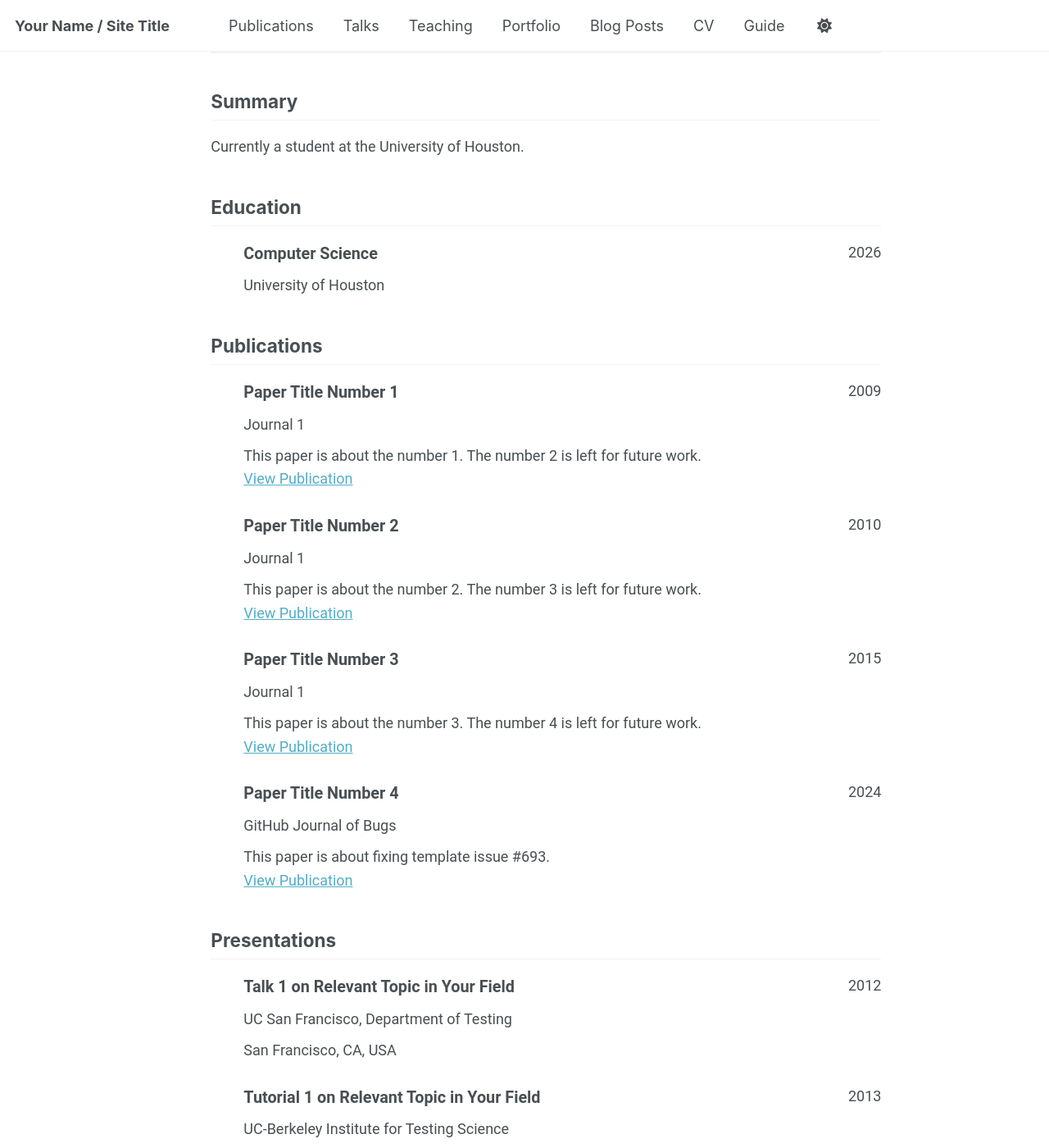
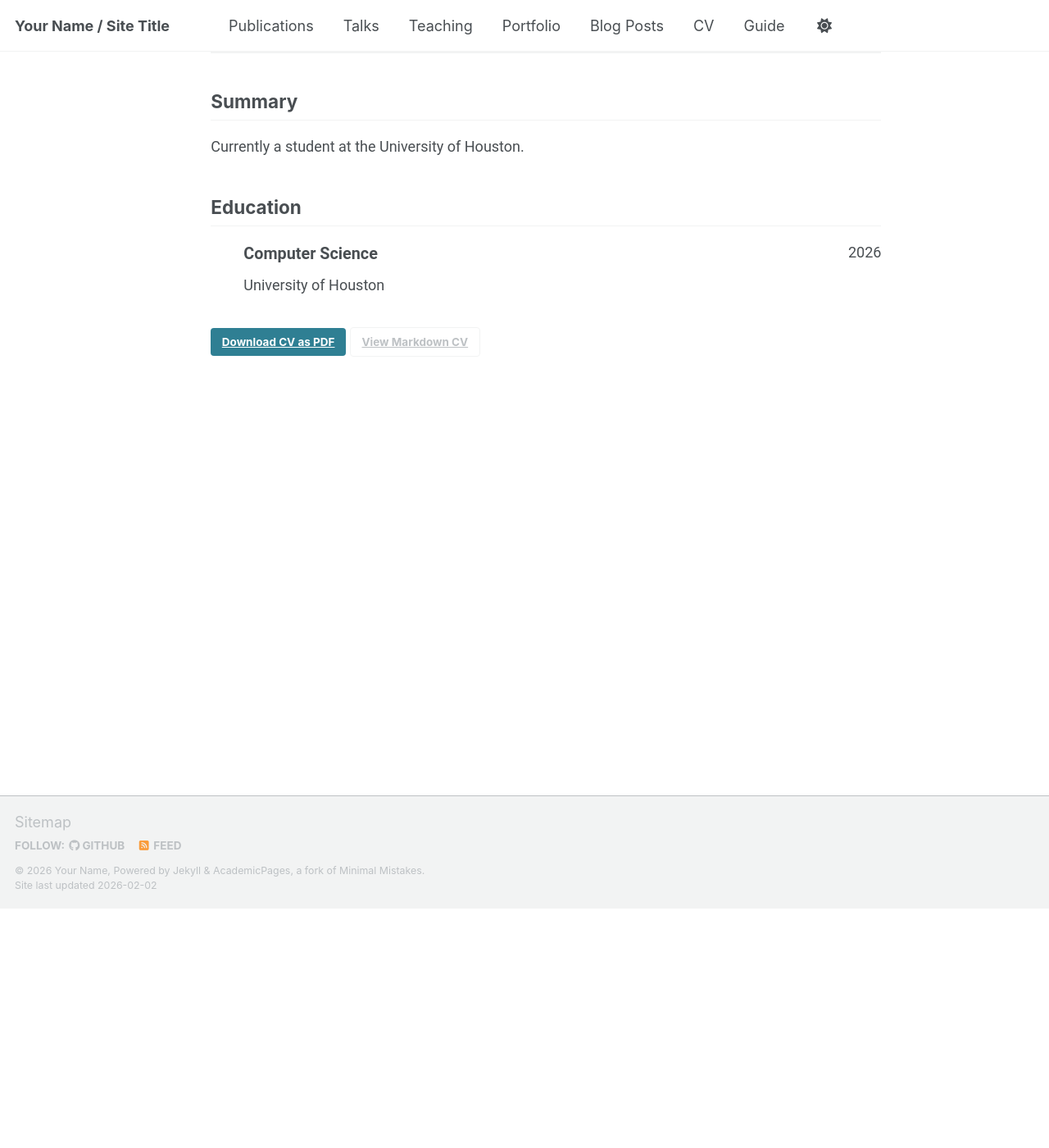
Before and after one commit to RealBenBizman/RealBenBizman.github.io, a Jekyll site: the page built from _pages/cv-json.md, in a window 1280 px wide and 1400 px high, scrolled down 292 px. Shown: the whole window at 82% size. Built offline with Jekyll 4.4.1, drawn with Linux system fonts in a browser that asks for light colours; a script bundle is joined from its source files by our own code; library files that are not in the unit come from our copies; some of the changed text lies outside the part shown.

Commit message:
Update cv.json

```diff
--- a/_data/cv.json
+++ b/_data/cv.json
@@ -15,8 +15,8 @@
     "profiles": [
       {
         "network": "GitHub",
-        "username": "academicpages",
-        "url": "https://github.com/academicpages"
+        "username": "RealBenBizman",
+        "url": "https://github.com/RealBenBizman"
       }
     ]
   },
@@ -36,89 +36,4 @@
   "languages": [],
   "interests": [],
   "references": [],
-  "publications": [
-    {
-      "name": "Paper Title Number 1",
-      "publisher": "Journal 1",
-      "releaseDate": "2009-10-01",
-      "website": "https://academicpages.github.io/files/paper1.pdf",
-      "summary": "This paper is about the number 1. The number 2 is left for future work."
-    },
-    {
-      "name": "Paper Title Number 2",
-      "publisher": "Journal 1",
-      "releaseDate": "2010-10-01",
-      "website": "https://academicpages.github.io/files/paper2.pdf",
-      "summary": "This paper is about the number 2. The number 3 is left for future work."
-    },
-    {
-      "name": "Paper Title Number 3",
-      "publisher": "Journal 1",
-      "releaseDate": "2015-10-01",
-      "website": "https://academicpages.github.io/files/paper3.pdf",
-      "summary": "This paper is about the number 3. The number 4 is left for future work."
-    },
-    {
-      "name": "Paper Title Number 4",
-      "publisher": "GitHub Journal of Bugs",
-      "releaseDate": "2024-02-17",
-      "website": "https://academicpages.github.io/files/paper3.pdf",
-      "summary": "This paper is about fixing template issue #693."
-    }
-  ],
-  "presentations": [
-    {
-      "name": "Talk 1 on Relevant Topic in Your Field",
-      "event": "UC San Francisco, Department of Testing",
-      "date": "2012-03-01",
-      "location": "San Francisco, CA, USA",
-      "description": ""
-    },
-    {
-      "name": "Tutorial 1 on Relevant Topic in Your Field",
-      "event": "UC-Berkeley Institute for Testing Science",
-      "date": "2013-03-01",
-      "location": "Berkeley, CA, USA",
-      "description": ""
-    },
-    {
-      "name": "Talk 2 on Relevant Topic in Your Field",
-      "event": "London School of Testing",
-      "date": "2014-02-01",
-      "location": "London, UK",
-      "description": ""
-    },
-    {
-      "name": "Conference Proceeding talk 3 on Relevant Topic in Your Field",
-      "event": "Testing Institute of America 2014 Annual Conference",
-      "date": "2014-03-01",
-      "location": "Los Angeles, CA, USA",
-      "description": ""
-    }
-  ],
-  "teaching": [
-    {
-      "course": "Teaching experience 1",
-      "institution": "University 1, Department",
-      "date": "2014-01-01",
-      "role": "Undergraduate course",
-      "description": ""
-    },
-    {
-      "course": "Teaching experience 2",
-      "institution": "University 1, Department",
-      "date": "2015-01-01",
-      "role": "Workshop",
-      "description": ""
-    }
-  ],
-  "portfolio": [
-    {
-      "name": "Portfolio item number 1",
-      "category": "portfolio",
-      "date": "",
-      "url": "",
-      "description": "Short description of portfolio item number 1<br/><img src='/images/500x300.png'>"
-    }
-  ]
 }
```
